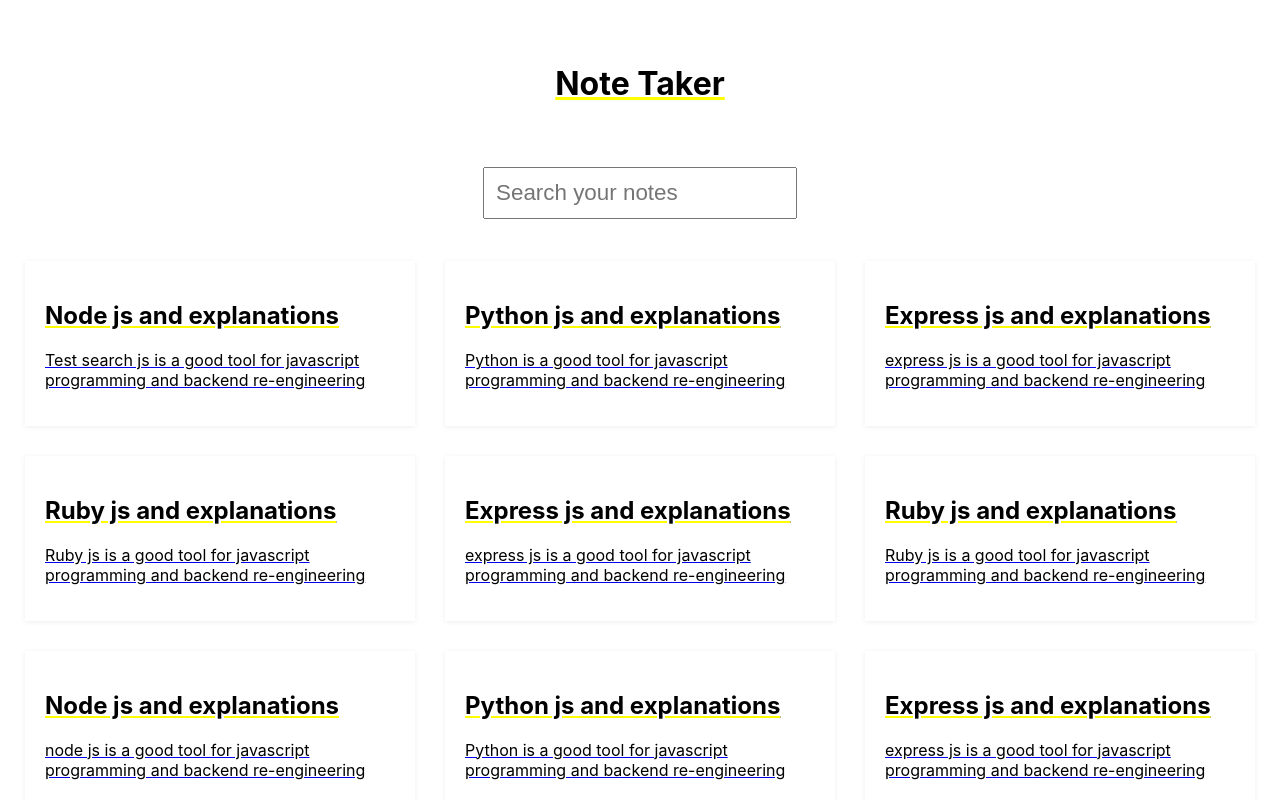
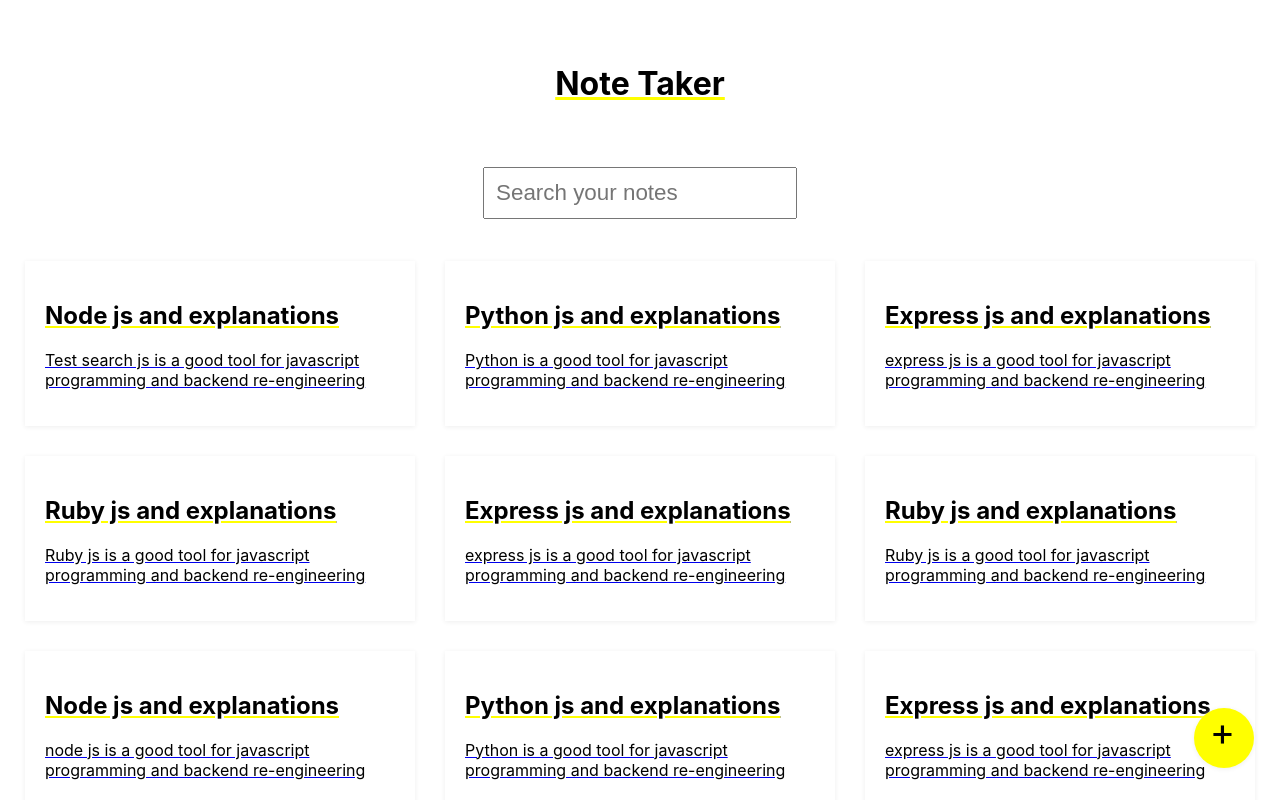
Before and after one commit to bhansa/note-taker, a React (Create React App) app: page / in a window 1280 px wide. Shown: the top 800 px of the page. Built offline with nearby package versions, Linux system fonts and the light colour scheme.

Commit message:
added filter component, add card button, create note page

```diff
--- a/src/App.js
+++ b/src/App.js
@@ -1,5 +1,6 @@
 import React from "react";
 import Filter from "./Filter/Filter";
+import ButtonFloat from "./ButtonFloat/ButtonFloat";
 import "./App.scss";
 import dummy_card_data from "./dummy_data";
 class App extends React.Component {
@@ -13,6 +14,7 @@ class App extends React.Component {
     return (
       <div className="App">
         <h1>Note Taker</h1>
+        <ButtonFloat />
         <Filter data={this.state.data} />
       </div>
     );
--- /dev/null
+++ b/src/ButtonFloat/ButtonFloat.js
@@ -0,0 +1,16 @@
+import React, { Component } from "react";
+import "./ButtonFloat.scss";
+
+export class ButtonFloat extends Component {
+  render() {
+    return (
+      <div className="ButtonFloat" tabIndex="1">
+        <span className="ButtonFloat__icon" title="Add new note">
+          &#43;
+        </span>
+      </div>
+    );
+  }
+}
+
+export default ButtonFloat;
--- /dev/null
+++ b/src/ButtonFloat/ButtonFloat.scss
@@ -0,0 +1,29 @@
+$buttonColor: #000;
+$buttonBg: yellow;
+$buttonBorderRadius: 50%;
+$buttonFontSize: 2.4em;
+$buttonPadding: 0.4em;
+
+.ButtonFloat {
+  width: 60px;
+  height: 60px;
+  background-color: $buttonBg;
+  border-radius: $buttonBorderRadius;
+  position: fixed;
+  bottom: 4%;
+  right: 2%;
+  z-index: 10;
+  box-shadow: 0 1px 5px #eee;
+  cursor: pointer;
+
+  &__icon {
+    color: $buttonColor;
+    font-size: $buttonFontSize;
+    text-align: center;
+    padding: $buttonPadding;
+
+    &:focus {
+      outline: 2px solid;
+    }
+  }
+}
--- a/src/Filter/Filter.js
+++ b/src/Filter/Filter.js
@@ -1,13 +1,16 @@
 import React from "react";
 import "./Filter.scss";
 import Card from "../Card/Card";
+import ShowResultText from "../ShowResultText/ShowResultText";
 
 class Filter extends React.Component {
   constructor(props) {
     super(props);
     this.state = {
       data: this.props.data,
-      filteredResult: this.props.data
+      filteredResult: this.props.data,
+      resultCount: 0,
+      isResultVisible: false
     };
     this.handleInputChange = this.handleInputChange.bind(this);
   }
@@ -19,9 +22,13 @@ class Filter extends React.Component {
       val => regex.test(val.title) === true || regex.test(val.desc)
     );
     this.setState({
-      filteredResult: filteredResult
+      filteredResult: filteredResult,
+      resultCount: filteredResult.length,
+      isResultVisible: () => {
+        return inputValue.length > 0;
+      }
     });
-    // console.log(this.state.filteredResult);
+    console.log(this.state.filteredResult.length);
   };
   render() {
     return (
@@ -33,11 +40,10 @@ class Filter extends React.Component {
             onKeyUp={this.handleInputChange}
           />
         </div>
-        {this.state.filteredResult === null ? (
-          "No results"
-        ) : (
-          <Card data={this.state.filteredResult} />
+        {this.state.isResultVisible && (
+          <ShowResultText resultCount={this.state.resultCount} />
         )}
+        <Card data={this.state.filteredResult} />
       </div>
     );
   }
--- /dev/null
+++ b/src/ShowResultText/ShowResultText.js
@@ -0,0 +1,13 @@
+import React, { Component } from "react";
+
+class ShowResultText extends Component {
+  render() {
+    return (
+      <div style={{ textAlign: "center" }}>
+        Found <strong>{this.props.resultCount}</strong> results
+      </div>
+    );
+  }
+}
+
+export default ShowResultText;
```
Also changed, not shown: src/AddCard/AddCard.js (added, +22 -0 lines).
